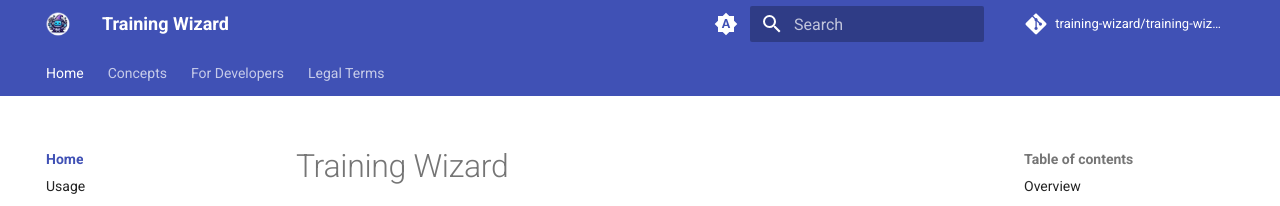
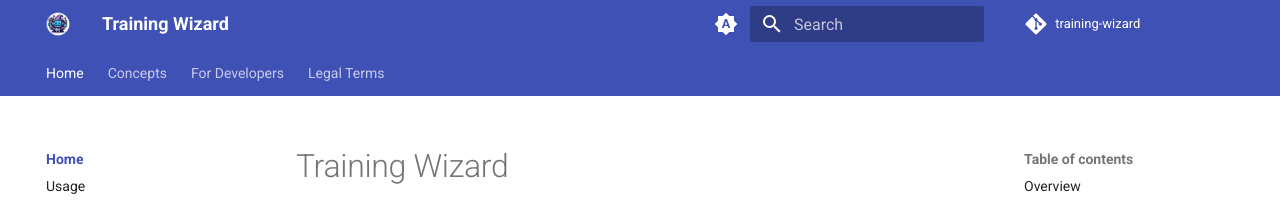
Before and after one commit to training-wizard/training-wizard, an MkDocs documentation site: the page built from docs/index.md, in a window 1280 px wide. Shown: the top 206 px of the page. Built offline with MkDocs 1.6.1 and Material for MkDocs 9.7.7, drawn with Linux system fonts in a browser that asks for light colours; comment, search, counter and statistics services are not loaded.

Commit message:
Change github repo name to show only `training-wizard`

```diff
--- a/mkdocs.yml
+++ b/mkdocs.yml
@@ -1,7 +1,7 @@
 site_name: "Training Wizard"
 site_dir: public
 repo_url: https://github.com/training-wizard/training-wizard
-repo_name: training-wizard/training-wizard
+repo_name: training-wizard
 
 copyright: |
     © 2025 Training Wizard —
```
